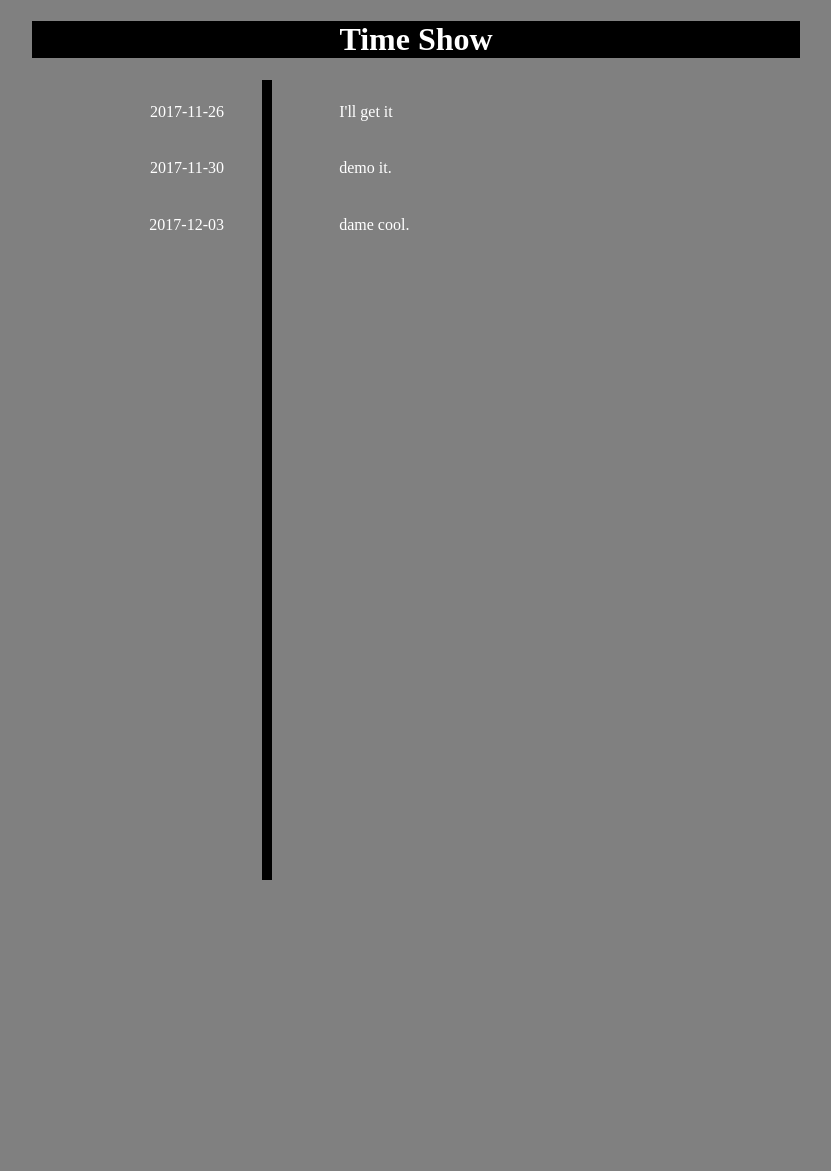
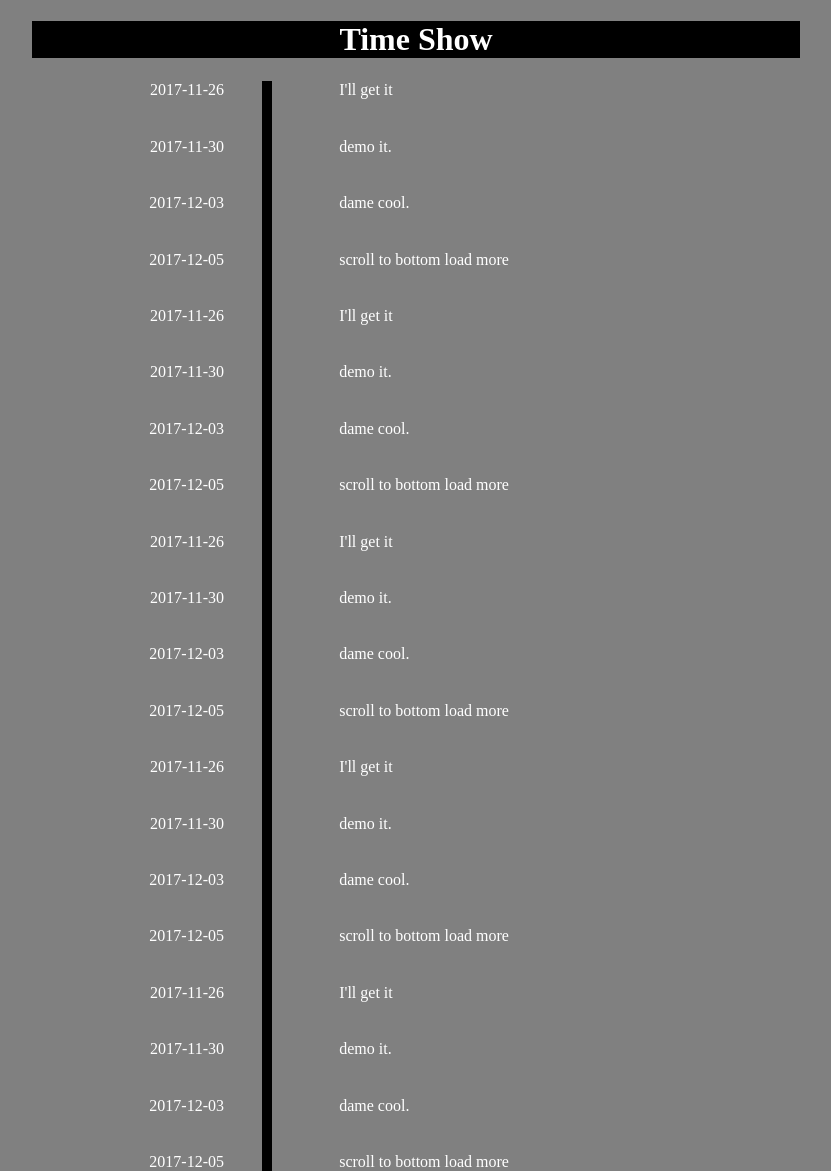
Before and after one commit to an9wer/an9wer.github.io, a Bottle app: page / in a window 1280 px wide. Shown: the whole page, without its empty margins (224-1055 px from the left). Before the commit the page ends 880 px from the top, so only its background shows below. Run offline with Bottle, Linux system fonts and the light colour scheme.

Commit message:
Try scrolling to bottom and then loading more

```diff
--- a/demo.py
+++ b/demo.py
@@ -10,5 +10,16 @@ def index():
 def static(path):
     return static_file(path, root="./static/")
 
+@route("/api/load/")
+def load():
+    return {
+        "items": [
+            {"datetime": "2017-11-26", "mind": "I'll get it" },
+            {"datetime": "2017-11-30", "mind": "demo it."},
+            {"datetime": "2017-12-03", "mind": "dame cool."},
+            {"datetime": "2017-12-05", "mind": "scroll to bottom load more"},
+        ]
+    }
+
 if __name__ == "__main__":
     run(host="0.0.0.0", port="8080", debug=True)
--- a/static/time-show.css
+++ b/static/time-show.css
@@ -3,9 +3,11 @@ html {
 }
 
 body {
+    height: 1000px;
     color: white;
     width: 60%;
     margin: 0 auto;
+    overflow-y: scroll;
 }
 
 header{
@@ -17,9 +19,9 @@ header h1 {
 }
 
 main {
-    width: 60%;
-    height: 100%;
-    position: absolute;
+    width: 100%;
+    //min-height: 100%;
+    position: relative;
 }
 
 main::before {
--- a/time-show.html
+++ b/time-show.html
@@ -10,6 +10,8 @@
 
         <link rel="stylesheet" href="./static/time-show.css">
 
+        <script src="https://vuejs.org/js/vue.js"></script>
+        <script src="https://unpkg.com/axios/dist/axios.min.js"></script>
     </head>
     <body>
         <!-- header -->
@@ -35,18 +37,34 @@
         </footer>
 
         <!-- scripts -->
-        <script src="https://vuejs.org/js/vue.js"></script>
         <script>
             var vm = new Vue({
                 el: "main",
                 data: {
-                    items: [
-                        { datetime: "2017-11-26", mind: "I'll get it" },
-                        { datetime: "2017-11-30", mind: "demo it."},
-                        { datetime: "2017-12-03", mind: "dame cool."},
-                    ]
-                }
+                    items: [],
+                },
             })
+            axios.get('/api/load/')
+                .then(function (response) {
+                    console.log(response.data.items);
+                    vm.items = vm.items.concat(response.data.items);
+                })
+                .catch(function (error) {
+                    console.log(error);
+                });
+        window.onscroll = function(ev) {
+            if ((window.innerHeight + window.scrollY) >= document.body.scrollHeight) {
+                axios.get('/api/load/')
+                    .then(function (response) {
+                        console.log(response.data.items);
+                        vm.items = vm.items.concat(response.data.items);
+                    })
+                    .catch(function (error) {
+                        console.log(error);
+                    });
+
+            }
+        }
         </script>
     </body>
 </html>
```
